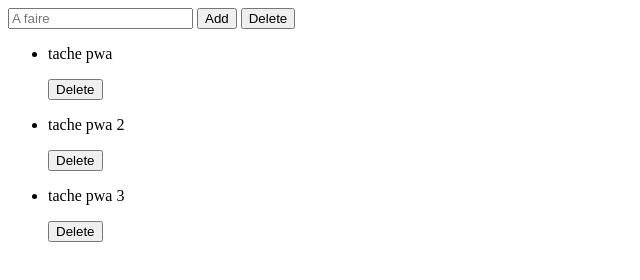
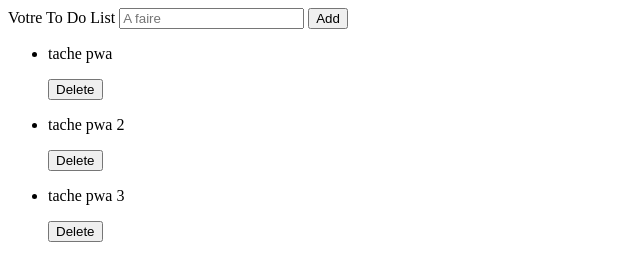
Before and after one commit to HugoChea/pwa-todo, a website with bundled scripts: page index.html in a window 1280 px wide. Shown: the whole page, without its empty margins (0-640 px from the left). Built offline with nearby package versions, Linux system fonts and the light colour scheme; data requests are answered from the project's data file.

Commit message:
fix meta element

```diff
--- a/index.html
+++ b/index.html
@@ -4,7 +4,9 @@
   <meta charset="UTF-8">
   <meta name="viewport" content="width=device-width, initial-scale=1.0">
   <meta http-equiv="X-UA-Compatible" content="ie=edge">
-  <title>My first PWA</title>
+  <meta name="Description" content="To Do List !">
+  <meta name="theme-color" content="#317EFB"/>
+  <title>To DO LIST</title>
   <link rel="manifest" href="manifest.json">
   <!-- <link rel="stylesheet" href="./styles/main.css"> -->
 
@@ -28,9 +30,9 @@
       -->
       <section>
           <div id="todoInput" class="input-content">
-            <input class="input" id="field" placeholder="A faire" value="" type="text"/>
-            <button id="add" type="button">Add</button>
-            <button id="delete" type="button">Delete</button>
+            <label for="add">Votre To Do List</label>
+              <input class="input" id="field" placeholder="A faire" value="" type="text"/>
+              <button id="add" type="button">Add</button>
           </div>
           <ul id="todoList"></ul>
       </section>
```
